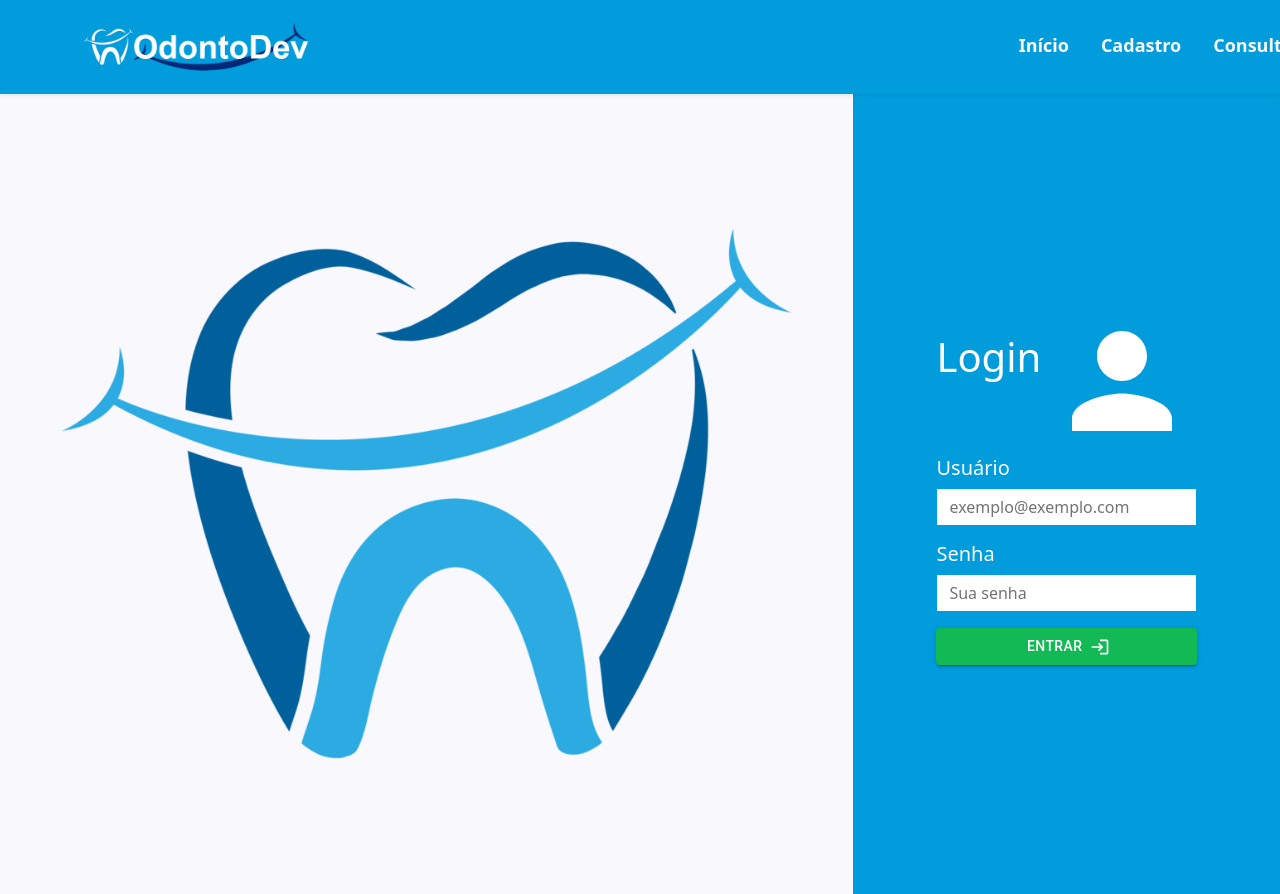
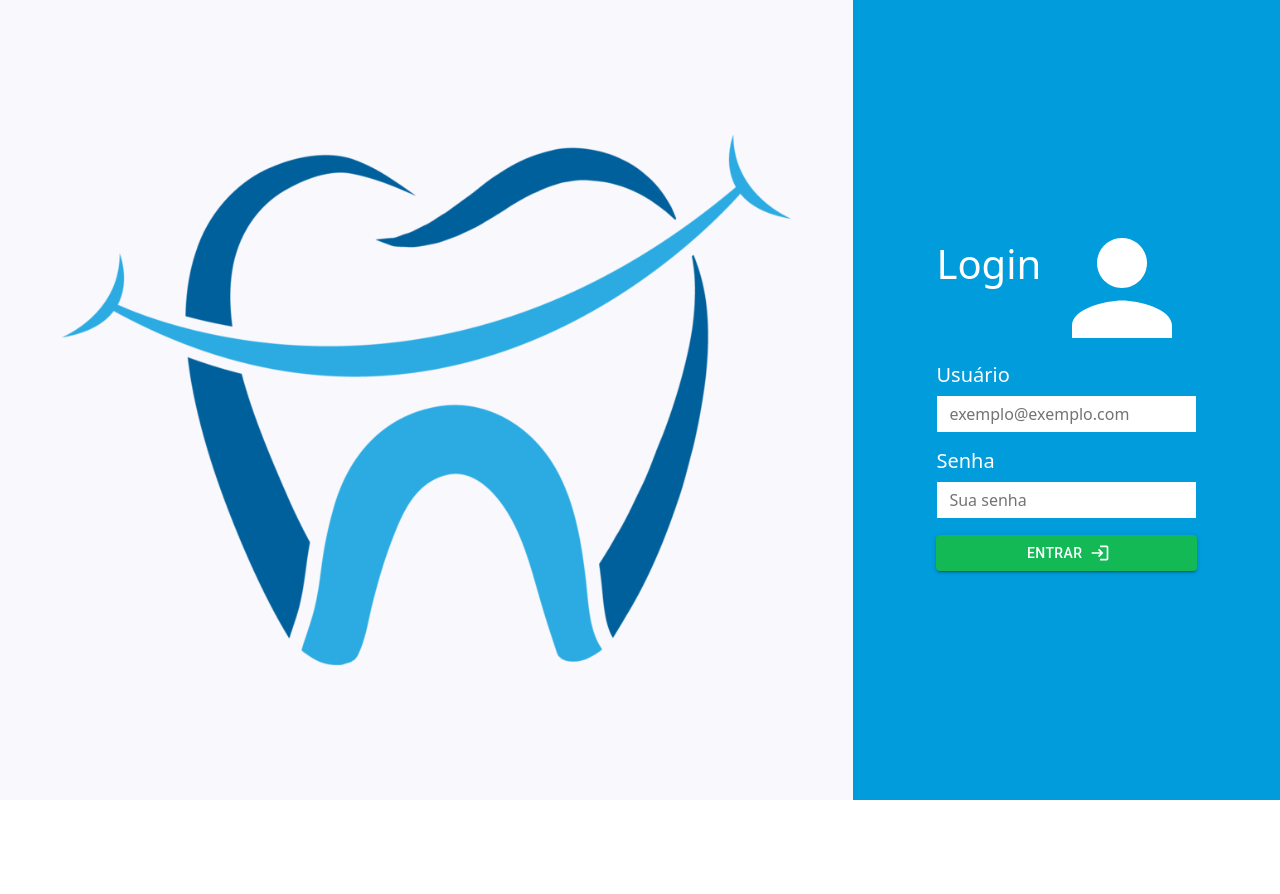
Before and after one commit to ijefin/OdontoDev, a React (Vite) app: page / in a window 1280 px wide. After the commit the page ends 800 px from the top, so only its background shows below. Built offline with nearby package versions, Linux system fonts and the light colour scheme.

Commit message:
fixed navbar display on routes

```diff
--- a/src/App.jsx
+++ b/src/App.jsx
@@ -3,10 +3,12 @@ import "bootswatch/dist/pulse/bootstrap.min.css";
 import { ToastContainer } from "react-toastify";
 import Navbar from "./components/Navs/Navbar";
 import AppRoutes from "./routes/routes";
+import { BrowserRouter as Router } from "react-router-dom";
 
 const App = () => {
   return (
     <>
+      <Router>
         <AppRoutes />
         <ToastContainer
           position="top-right"
@@ -17,6 +19,7 @@ const App = () => {
           pauseOnHover
           theme="colored"
         />
+      </Router>
     </>
   );
 };
--- a/src/components/Navs/Navbar.jsx
+++ b/src/components/Navs/Navbar.jsx
@@ -1,13 +1,12 @@
 import logo from "../../assets/images/odontoLogo.png";
 import { Link } from "react-router-dom";
 import LogoutButton from "../../components/Buttons/LogoutButton/Logout";
+import { useState, useEffect } from "react";
 
-const Navbar = () => {
+const Navbar = (props) => {
   return (
     <>
-      <nav
-        className="navbar navbar-expand-lg navbar-dark bg-info shadow-sm"
-      >
+      <nav className="navbar navbar-expand-lg navbar-dark bg-info shadow-sm" style={{display: props.display}}>
         <div className="container">
           <div className="img myRMoveAnimation">
             <Link to="/home">
--- a/src/routes/routes.jsx
+++ b/src/routes/routes.jsx
@@ -10,19 +10,12 @@ import Navbar from "../components/Navs/Navbar";
 const AppRoutes = () => {
   return (
     <>
-      <Router>
-        <Navbar />
-        <Routes>
-          <Route exact path="/" element={<Login />} />
-          <Route exact path="/test" element={<TestView />} />
-          <Route exact path="/home" element={<Home />} />
-          <Route
-            exact
-            path="/cadastro-paciente"
-            element={<CadastroPaciente />}
-          />
-        </Routes>
-      </Router>
+      <Routes>
+        <Route exact path="/" element={<Login />} />
+        <Route exact path="/test" element={<TestView />} />
+        <Route exact path="/home" element={<Home />} />
+        <Route exact path="/cadastro-paciente" element={<CadastroPaciente />} />
+      </Routes>
     </>
   );
 };
--- a/src/views/Home.jsx
+++ b/src/views/Home.jsx
@@ -3,6 +3,9 @@ import Navbar from "../components/Navs/Navbar";
 import AuthServices from "../helpers/auth";
 import React, { useState, useEffect } from "react";
 import Modal from "../components/Modal/Modal";
+import { render } from "react-dom";
+
+render
 
 const Home = () => {
   const authServices = AuthServices();
@@ -15,6 +18,7 @@ const Home = () => {
 
   return (
     <>
+      <Navbar />
       <div className="container-fluid  ">
         <div className="container pt-5">
           <h1 className="display-3 myFontColor">Bem vindo!</h1>
```
Lines whose indentation alone changed are shown as unchanged.
